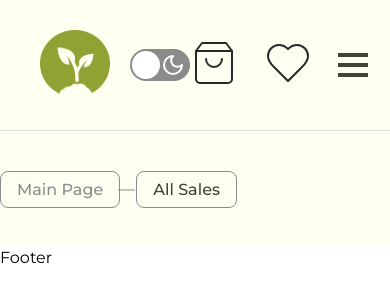
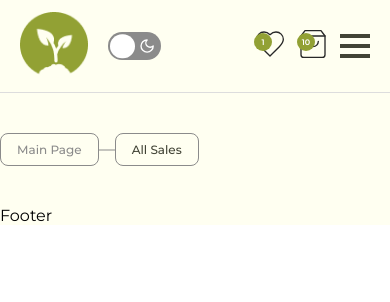
Before and after one commit to Hellboy-Nishero/garden-products, a React (Vite) app: page /all-sales in a window 390 px wide. Shown: the top 302 px of the page. Built offline with nearby package versions, Linux system fonts and the light colour scheme.

Commit message:
Переменные root, адаптив навбара

```diff
--- a/src/App.jsx
+++ b/src/App.jsx
@@ -2,6 +2,8 @@ import { useState } from 'react'
 import reactLogo from './assets/react.svg'
 import viteLogo from '/vite.svg'
 import {BrowserRouter, Routes, Route} from 'react-router'
+import { Provider } from 'react-redux';
+import store from './store';
 import Home from './pages/Home/Home.jsx'
 import Layout from './pages/Layout.jsx'
 import Categories from './pages/Categories/Categories.jsx'
@@ -19,6 +21,7 @@ function App() {
 
   return (
     <>
+    <Provider store={store}>
     <BrowserRouter>
         <Routes>
             <Route path='/' element={<Layout />}>
@@ -34,6 +37,7 @@ function App() {
             </Route>
         </Routes>
     </BrowserRouter>
+    </Provider>
     </>
   )
 }
--- /dev/null
+++ b/src/components/Button/Button.jsx
@@ -0,0 +1,40 @@
+import React from 'react'
+
+const Button = ({children, type, onClick, className}) => {
+
+
+    const initButton = (type) => {
+        //renders button according to type prop
+        switch(type){
+            case "primary":
+                return (
+                    <button className={`btn btn-primary ${className? className : ""}`} onClick={onClick}>{children}</button>
+                )
+
+            case "secondary":
+                return (
+                    <button className={`btn btn-secondary ${className? className : ""}`} onClick={onClick}>{children}</button>
+                )
+
+            case "added":
+                return (
+                    <button className={`btn btn-added ${className? className : ""}`}>Added</button>
+                )
+
+            case "submitted":
+                return (
+                    <button className={`btn btn-submitted ${className? className : ""}`}>Request Submitted</button>
+                )
+
+            default: return (
+                <button className={`btn btn-primary ${className? className : ""}`}>{children}</button>
+            )
+        }
+    }
+
+  return (
+    initButton(type)
+  )
+}
+
+export default Button
--- a/src/components/Navbar/Navbar.jsx
+++ b/src/components/Navbar/Navbar.jsx
@@ -2,6 +2,9 @@ import React, { useEffect, useState } from 'react'
 import "./Navbar.scss";
 import { NavLink, Link } from 'react-router';
 import { Heart, Moon, ShoppingBag, Sun, X } from 'lucide-react';
+import { useDispatch } from 'react-redux';
+import { toggleTheme } from '../../store/slices/themeSlice';
+import Button from '../Button/Button';
 
 
 
@@ -11,13 +14,18 @@ const Navbar = () => {
 
     const [isOpen, setIsOpen] = useState(false);
 
+    const dispatch = useDispatch();
 
+    //toggles dark-mode after click
+    const toggleThemeHandler = () => {
+        dispatch(toggleTheme());
+    }
 
     useEffect(() => {
         const resizeHandler = () => setWidth(window.innerWidth);
         window.addEventListener("resize", resizeHandler);
 
-        return () => window.removeEventListener("resize", resizeHandler);
+        (() => {window.removeEventListener("resize", resizeHandler)})
     }, []);
 
 
@@ -29,7 +37,7 @@ const Navbar = () => {
                 <img src="/logo.png" alt="" className="logo" />
                 <label className="switch">
                     <input type="checkbox" />
-                    <span className='slider'>
+                    <span onClick={toggleThemeHandler} className='slider'>
                     <Sun className='icon' />
                     <Moon className='icon' />
                     </span>
@@ -37,7 +45,7 @@ const Navbar = () => {
             </div>
             {width >= 768 &&
             <div className="nav-mid">
-                <h3 className="discount__title">1 day discount!</h3>
+                <Button className={"discount__title"}>1 day discount!</Button>
                 <div className="links">
                     <NavLink to="/" className={({ isActive }) => `link ${isActive ? "active" : ""}`}>Main Page</NavLink>
                     <NavLink to="/categories" className={({ isActive }) => `link ${isActive ? "active" : ""}`}>Categories</NavLink>
@@ -46,8 +54,14 @@ const Navbar = () => {
                 </div>
             </div>}
             <div className="nav-right">
-                <Link to={"/cart"}><ShoppingBag className='icon' /></Link>
-                <Link to={"/favorites"}><Heart className='icon' /></Link>
+                <div className="icon-item">
+                    <Link to={"/favorites"}><Heart className='icon' /></Link>
+                    <span className="count">1</span>
+                </div>
+                <div className="icon-item">
+                    <Link to={"/cart"}><ShoppingBag className='icon' /></Link>
+                    <span className="count">10</span>
+                </div>
                 {width < 768 &&
                 <>
                 <div className="burger" onClick={() => setIsOpen(!isOpen)}>
--- a/src/components/Navbar/Navbar.scss
+++ b/src/components/Navbar/Navbar.scss
@@ -6,8 +6,8 @@
     text-align: center;
     align-self: center;
     color: var(--txt-white);
-    font-size: 16px;
-    font-weight: 500;
+    font-size: var(--font-small);
+    font-weight: var(--normal);
     border-radius: 8px;
 }
 
@@ -17,7 +17,6 @@
     display: flex;
     justify-content: space-between;
     align-items: center;
-    background-color: var(--background);
     padding: 30px 40px;
     border-bottom: 1px solid var(--grey-divider);
     .nav-left{
@@ -54,6 +53,7 @@
                 display: flex;
                 align-items: center;
                 justify-content: space-between;
+                gap: 10px;
                 padding: 5px;
                 .icon{
                     color: var(--white);
@@ -82,8 +82,8 @@
             gap: 32px;
             .link{
                 color: var(--txt-black);
-                font-weight: 500;
-                font-size: 20px;
+                font-weight: var(--normal);
+                font-size: var(--font-medium);
                 text-decoration: none;
                 transition: all .3s ease-in-out;
                 &:hover{
@@ -98,7 +98,25 @@
     .nav-right{
         display: flex;
         align-items: center;
-        gap: 26px;
+        gap: 24px;
+        .icon-item{
+            position: relative;
+            .count{
+                position: absolute;
+                left: 0;
+                top: 5px;
+                display: flex;
+                justify-content: center;
+                align-items: center;
+                background-color: var(--green);
+                width: 24px;
+                height: 24px;
+                border-radius: 50%;
+                font-size: 11px;
+                font-weight: var(--light-bold);
+                color: var(--txt-white);
+            }
+        }
         .icon{
             color: var(--txt-black);
             width: 48px;
@@ -123,26 +141,6 @@
             background-color: var(--black);
             transition: all .4s ease-in-out;
         }
-        // .menu{
-        //     position: absolute;
-        //     width: 100%;
-        //     height: 100%;
-        //     top: 60px;
-        //     right: 0;
-        //     max-width: 100px;
-        //     transform: translateX(100%);
-        //     display: flex;
-        //     gap: 10px;
-        //     flex-direction: column;
-        //     transition: all .4s ease-in-out;
-        //     &.open{
-        //         transform: translateX(0);
-        //     }
-        //     .link{
-        //         color:  var(--txt-black);
-        //         text-decoration: none;
-        //     }
-        // }
         .menu{
             position: absolute;
             visibility: hidden;
@@ -163,7 +161,7 @@
             &-content{
                 padding: 12px 20px;
                 position: relative;
-                background-color: var(--white);
+                background-color: var(--background);
                 .icon{
                     position: absolute;
                     top: 12px;
@@ -172,12 +170,13 @@
                 .link{
                     text-decoration: none;
                     color: var(--txt-black);
-                    font-size: 24px;
+                    font-size: var(--font-big);
                     font-weight: 500;
                 }
             }
             &-links{
                 margin-top: 80px;
+                padding: 0 20px;
                 display: flex;
                 flex-direction: column;
                 align-items: flex-start;
@@ -186,3 +185,66 @@
         }
     }
 }
+
+
+@media screen and (max-width: 1000px) {
+    .navbar{
+        padding: 30px 20px;
+        .nav-left{
+            .logo{
+                width: 68px;
+                height: 68px;
+            }
+        }
+        .nav-mid{
+            .links{
+                gap: 24px;
+            }
+        }
+        .nav-right{
+            gap: 11px;
+            .icon{
+                width: 44px;
+                height: 44px;
+            }
+        }
+    }
+}
+
+@media screen and (max-width: 768px){
+    .navbar{
+        .nav-left{
+            .switch{
+                width: 52.5px;
+                height: 28px;
+                .slider{
+                    &::before{
+                        width: 24.5px;
+                        height: 24.5px;
+                    }
+                }
+            }
+        }
+    }
+}
+
+
+@media screen and (max-width: 480px) {
+    .navbar{
+        padding: 12px 20px;
+        .nav-right{
+            .icon-item{
+                .count{
+                    width: 18px;
+                    height: 18px;
+                    font-size: 8px;
+
+                }
+                .icon{
+                    width: 32px;
+                    height: 32px;
+                }
+            }
+        }
+    }
+}
--- a/src/index.scss
+++ b/src/index.scss
@@ -11,7 +11,16 @@
     --txt-white: #fff;
     --txt-black: #282828;
     --txt-grey: #8b8b8b;
+    --radius-big: 12px;
     --radius-small: 8px;
+    --bold: 700;
+    --light-bold: 600;
+    --normal: 500;
+    --font-title: 64px;
+    --font-large: 40px;
+    --font-big: 24px;
+    --font-medium: 20px;
+    --font-small: 16px;
 }
 
 *{
@@ -24,10 +33,19 @@
 
 .main-container{
     transition: all .4s ease-in-out;
+    max-width: 1440px;
+    margin: 0 auto;
+    background-color: var(--background);
+    &.dark{
+        --background: #424436;
+        --white: #424436;
+        --black: #fff;
+        --txt-white: #282828;
+        --txt-black: #fff;
+    }
 }
 
 .main{
-    background-color: var(--background);
     padding: 40px 0;
     max-width: 1440px;
     margin: 0 auto;
@@ -38,8 +56,8 @@
     padding: 12px 32px;
     border-radius: var(--radius-small);
     border: none;
-    font-size: 20px;
-    font-weight: 600;
+    font-size: var(--font-medium);
+    font-weight: var(--light-bold);
     cursor: pointer;
     transition: all .5s ease-in-out;
     &-primary{
@@ -84,8 +102,8 @@
     border: 1px solid var(--grey);
     color: var(--txt-grey);
     border-radius: var(--radius-small);
-    font-size: 16px;
-    font-weight: 500;
+    font-size: var(--font-small);
+    font-weight: var(--normal);
     position: relative;
     text-transform: capitalize;
     &::after{
@@ -93,7 +111,7 @@
         position: absolute;
         height: 1px;
         width: 17px;
-        right: -16px;
+        right: -17px;
         top: 50%;
         transform: translateY(-50%);
         background-color: var(--grey);
@@ -106,3 +124,13 @@
     }
    }
 }
+
+
+@media screen and (max-width: 768px) {
+    :root{
+        --font-title: 56px;
+        --font-big: 20px;
+        --font-medium: 16px;
+        --font-small: 12px;
+    }
+}
--- a/src/pages/Layout.jsx
+++ b/src/pages/Layout.jsx
@@ -1,10 +1,15 @@
-import React from 'react'
+import React, { useEffect } from 'react'
 import { Outlet } from 'react-router'
 import Navbar from '../components/Navbar/Navbar'
+import { useSelector } from 'react-redux'
 
 const Layout = () => {
+
+  const dark = useSelector(state => state.theme.isDark);
+
+
   return (
-    <div className='main-container'>
+    <div className={`main-container ${dark ? "dark" : ""}`}>
         <Navbar />
         <main className='main'>
             <Outlet />
--- a/src/pages/NotFound/NotFound.jsx
+++ b/src/pages/NotFound/NotFound.jsx
@@ -1,6 +1,6 @@
 import React, {useEffect, useState} from 'react'
 import "./NotFound.scss";
-import Button from '../../components/Navbar/Button/Button';
+import Button from '../../components/Button/Button';
 import { useNavigate } from 'react-router';
 import Breadcrumbs from '../../components/Breadcrumbs/Breadcrumbs';
 
--- a/src/pages/NotFound/NotFound.scss
+++ b/src/pages/NotFound/NotFound.scss
@@ -12,15 +12,15 @@
         max-height: 270px;
     }
     .notFound__title{
-        font-weight: 700;
+        font-weight: var(--bold);
         font-size: 64px;
         color: var(--txt-black);
         text-align: center;
     }
     .notFound__text{
         max-width: 760px;
-        font-weight: 500;
-        font-size: 20px;
+        font-weight: var(--normal);
+        font-size: var(--font-medium);
         color: var(--txt-grey);
         text-align: center;
     }
--- a/src/store/index.js
+++ b/src/store/index.js
@@ -1,7 +1,10 @@
 import {configureStore} from '@reduxjs/toolkit';
+import themeReducer from './slices/themeSlice';
 
 const store = configureStore({
     reducer: {
-
+        theme: themeReducer
     }
 })
+
+export default store;
--- /dev/null
+++ b/src/store/slices/themeSlice.js
@@ -0,0 +1,17 @@
+import { createSlice } from '@reduxjs/toolkit';
+
+export const themeSlice = createSlice({
+    name: "theme",
+    initialState: {
+        isDark: false
+    },
+    reducers: {
+        toggleTheme: (state) => {
+            state.isDark = !state.isDark;
+        }
+    }
+})
+
+export const { toggleTheme } = themeSlice.actions;
+
+export default themeSlice.reducer;
```
Also changed, not shown: src/components/Navbar/Button/Button.jsx (deleted, +0 -42 lines).
